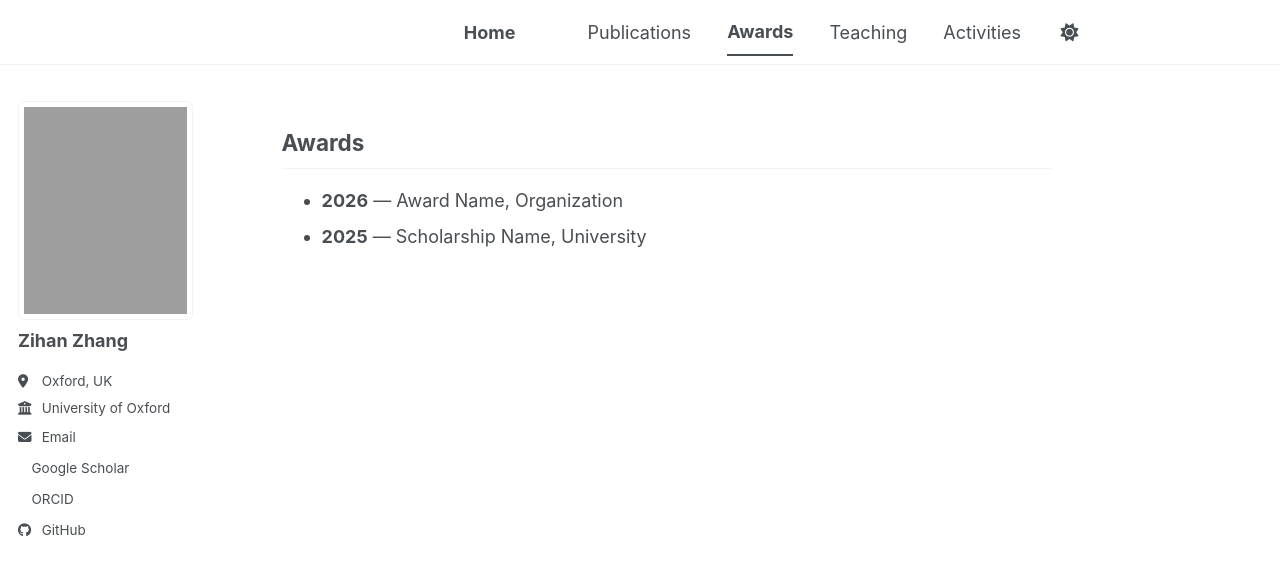
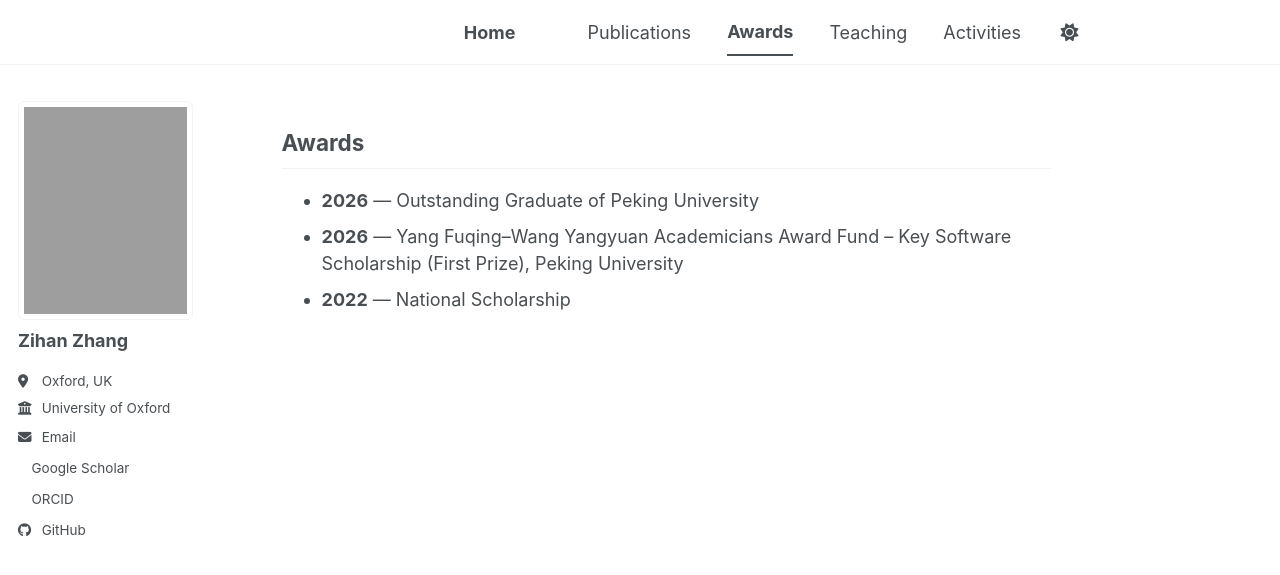
Before and after one commit to LusiaZ/LusiaZ.github.io, a Jekyll site: the page built from _pages/awards.md, in a window 1280 px wide. Shown: the top 575 px of the page. Built offline with Jekyll 4.4.1, drawn with Linux system fonts in a browser that asks for light colours; a style sheet for code colours, icons or effects is not loaded.

Commit message:
Update awards.md

```diff
--- a/_pages/awards.md
+++ b/_pages/awards.md
@@ -6,5 +6,6 @@ author_profile: true
 
 ## Awards
 
-- **2026** — Award Name, Organization
-- **2025** — Scholarship Name, University
+- **2026** — Outstanding Graduate of Peking University
+- **2026** — Yang Fuqing–Wang Yangyuan Academicians Award Fund – Key Software Scholarship (First Prize), Peking University
+- **2022** — National Scholarship
```
